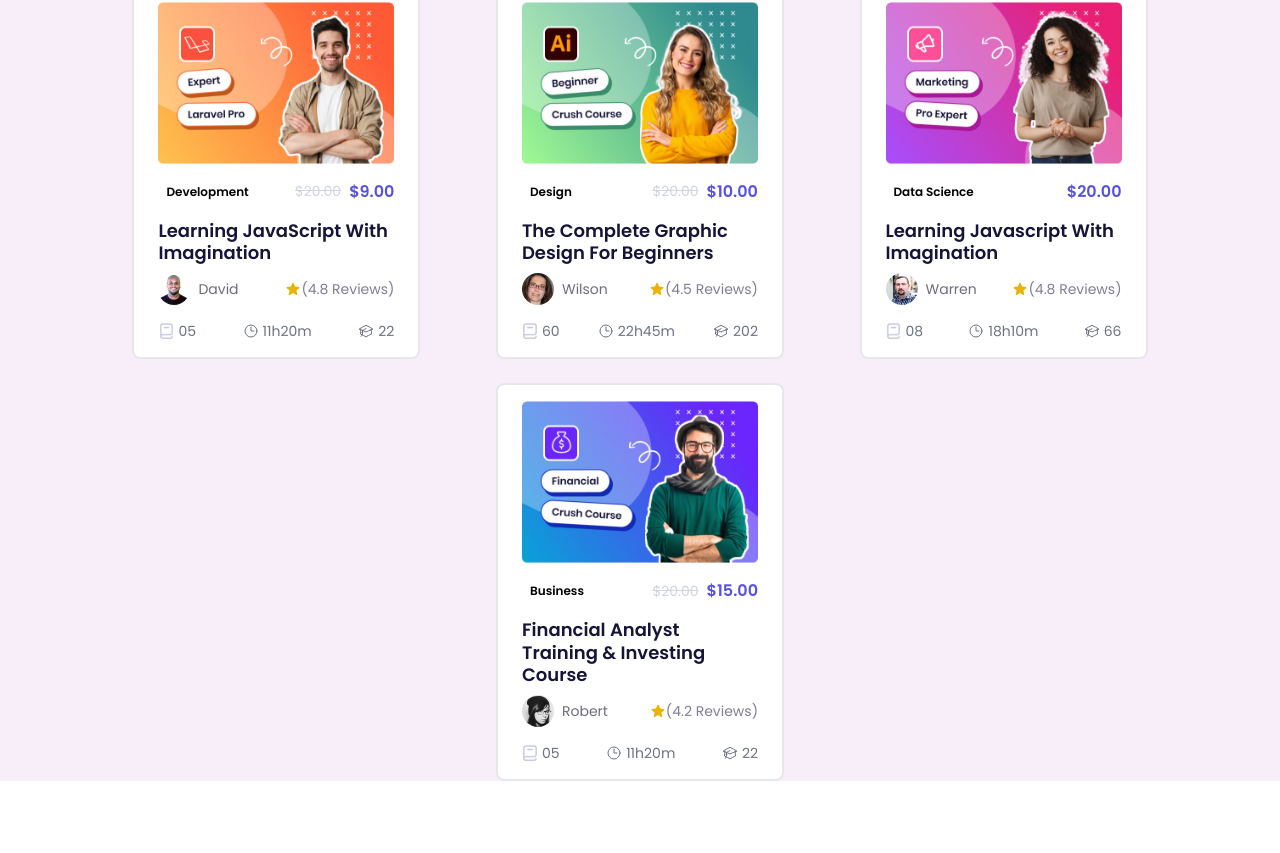
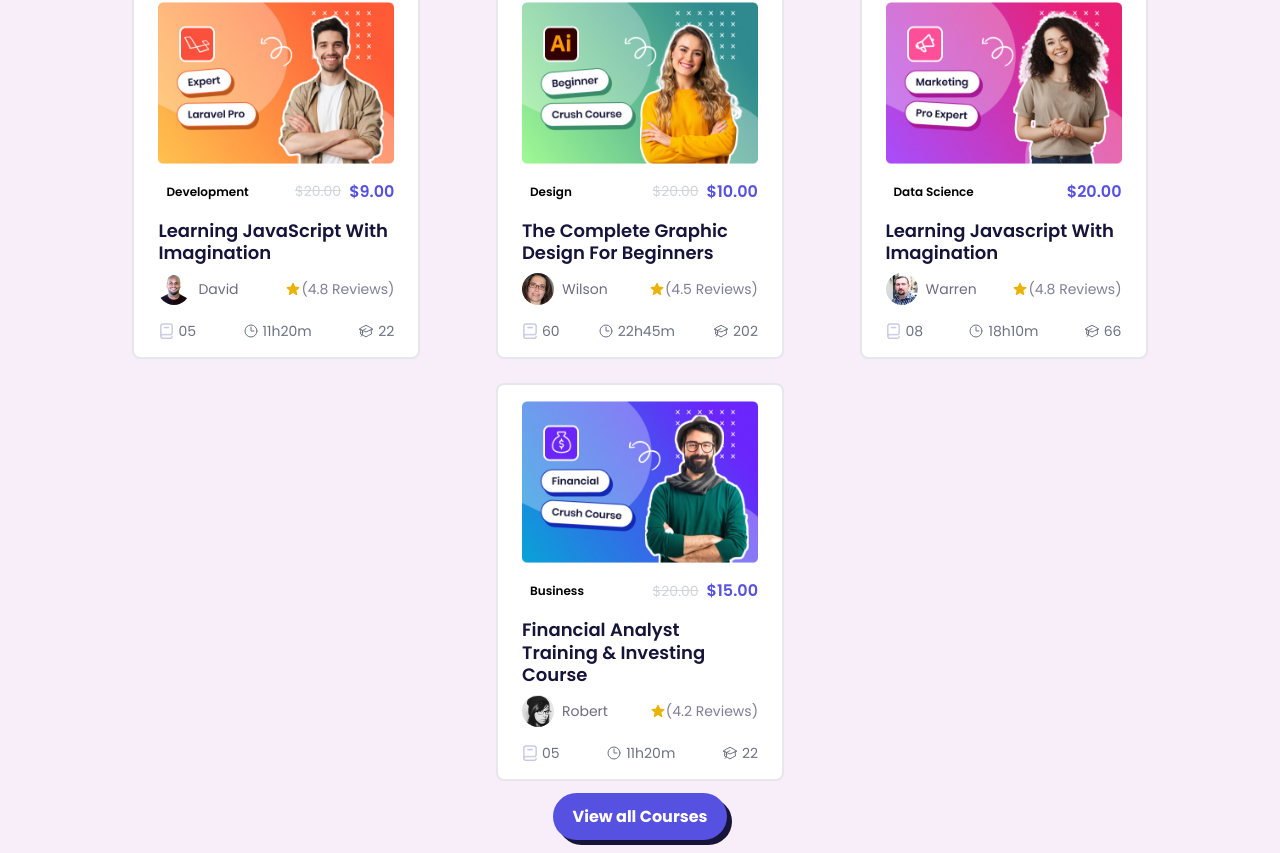
Before and after one commit to SimpleX-T/SkillGro, a React (Vite) app: page / in a window 1280 px wide. Shown: the part 1820-2673 px from the top of the page. Before the commit the page ends 2601 px from the top, so only its background shows below. Built offline with nearby package versions, Linux system fonts and the light colour scheme.

Commit message:
done with the course-cards section _for now :)_

```diff
--- a/src/App.jsx
+++ b/src/App.jsx
@@ -1,5 +1,5 @@
 import { BrowserRouter, Route, Routes } from "react-router-dom";
-import AppLayout from "./Components/AppLayout";
+import AppLayout from "./UI/AppLayout";
 import Courses from "./Pages/Course/Courses";
 import LandingPage from "./Pages/Home/LandingPage";
 import CourseDetail from "./Pages/Course/CourseDetail";
--- a/src/Pages/Home/LandingPage.jsx
+++ b/src/Pages/Home/LandingPage.jsx
@@ -1,7 +1,8 @@
 import { AcademicCapIcon, ArrowRightIcon } from "@heroicons/react/16/solid";
 import { PlayIcon } from "@heroicons/react/16/solid";
 import { BookOpenIcon, SparklesIcon } from "@heroicons/react/24/outline";
-import CourseViewer from "../../Components/Course Portal/CourseViewer";
+import CourseViewer from "../../UI/CourseViewer";
+import Button from "../../UI/Button";
 
 function AboutCard({
 	text,
@@ -79,10 +80,11 @@ function LandingPage() {
 						Make of it. Make it Yours at SkillGro.
 					</h3>
 					<div className='flex items-center h-8 mt-8 gap-12'>
-						<button className='bg-[#5751E1] text-white md:font-bold py-1 px-3 md:py-3 md:px-5 rounded-full transition-colors duration-300 drop-shadow-custom hover:bg-[#050071] active:drop-shadow-none active:bg-[#161439] active:text-[#f7eef9] flex items-center gap-2'>
+						<Button>
 							<span>Start Free Trial</span>
 							<ArrowRightIcon width={20} />
-						</button>
+						</Button>
+
 						<button className='rounded-full flex items-center justify-center border border-[#161439] p-2 md:p-[14px] bg-[#FFC224] text-[#161439] font-bold drop-shadow-custom active:drop-shadow-none active:text-[#f7eef9]'>
 							<PlayIcon width={20} />
 						</button>
@@ -289,6 +291,9 @@ function LandingPage() {
 				</section>
 
 				<CourseViewer />
+				<div className='mx-auto w-1/2 my-6 text-center'>
+					<Button to='courses'>View all Courses</Button>
+				</div>
 			</section>
 		</>
 	);
--- /dev/null
+++ b/src/UI/Button.jsx
@@ -0,0 +1,21 @@
+import { Link } from "react-router-dom";
+
+function Button({ children, to, onclick }) {
+	if (to)
+		return (
+			<Link
+				className='bg-[#5751E1] text-white md:font-bold py-1 px-3 md:py-3 md:px-5 rounded-full transition-colors duration-300 drop-shadow-custom hover:bg-[#050071] active:drop-shadow-none active:bg-[#161439] active:text-[#f7eef9]'
+				to={to}>
+				{children}
+			</Link>
+		);
+
+	if (onclick) return <button onClick={onclick}>{children}</button>;
+
+	return (
+		<button className='bg-[#5751E1] text-white md:font-bold py-1 px-3 md:py-3 md:px-5 rounded-full transition-colors duration-300 drop-shadow-custom hover:bg-[#050071] active:drop-shadow-none active:bg-[#161439] active:text-[#f7eef9] flex items-center gap-2'>
+			{children}
+		</button>
+	);
+}
+export default Button;
--- a/src/Components/Course Portal/CourseViewer.jsx
+++ b/src/UI/CourseViewer.jsx
@@ -1,6 +1,6 @@
 import { useState } from "react";
-import { convertSecondsToTime, formatCurrency } from "../../utils/helpers";
-import { Tag } from "../../Pages/Home/LandingPage";
+import { convertSecondsToTime, formatCurrency } from "../utils/helpers";
+import { Tag } from "../Pages/Home/LandingPage";
 import { StarIcon } from "@heroicons/react/16/solid";
 import { AcademicCapIcon, ClockIcon } from "@heroicons/react/24/outline";
 
```
Also changed, not shown: src/UI/AppLayout.jsx (renamed from src/Components/AppLayout.jsx), src/UI/CartIcon.jsx (renamed from src/Components/CartIcon.jsx), src/UI/Header.jsx (renamed from src/Components/Header.jsx), src/UI/HeaderForm.jsx (renamed from src/Components/HeaderForm.jsx), src/UI/Logo.jsx (renamed from src/Components/Logo.jsx), src/UI/NavBar.jsx (renamed from src/Components/NavBar.jsx), src/UI/NavItem.jsx (renamed from src/Components/NavItem.jsx), src/UI/Select.jsx (renamed from src/Components/Select.jsx).
